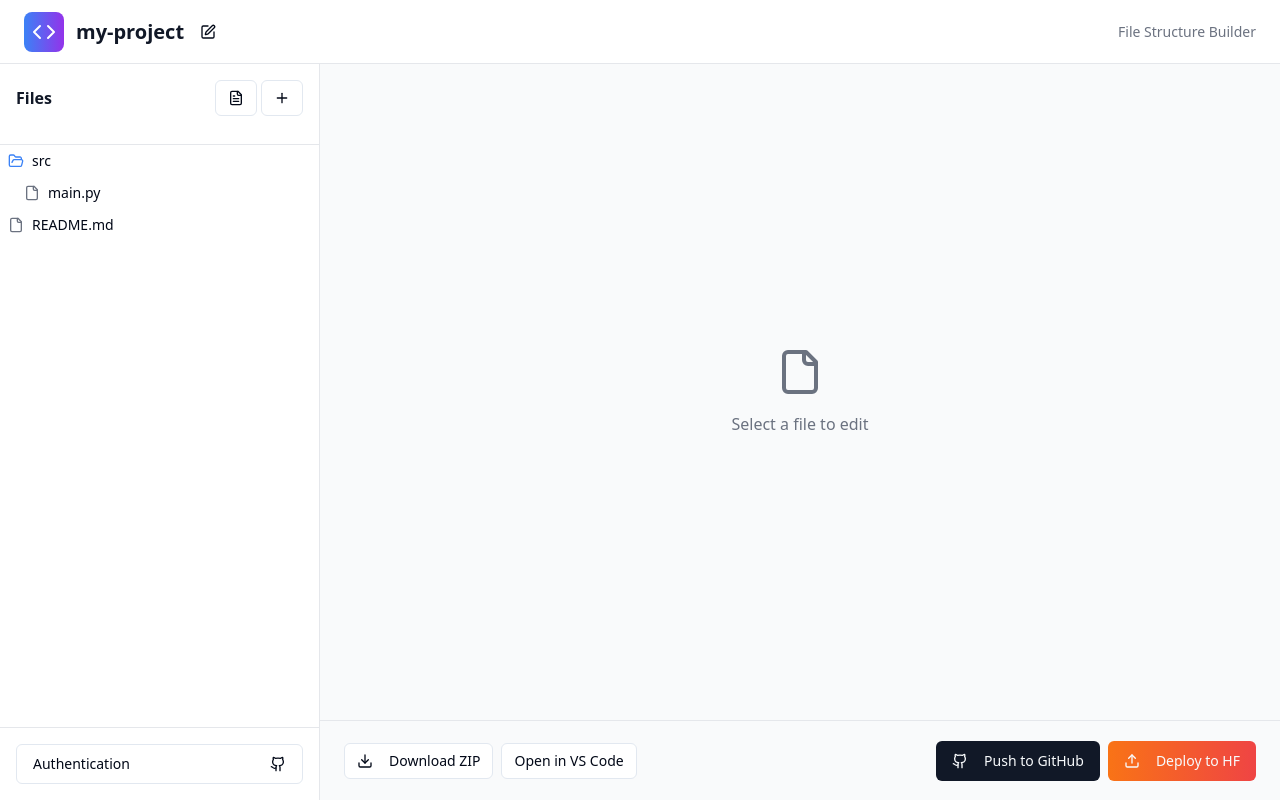
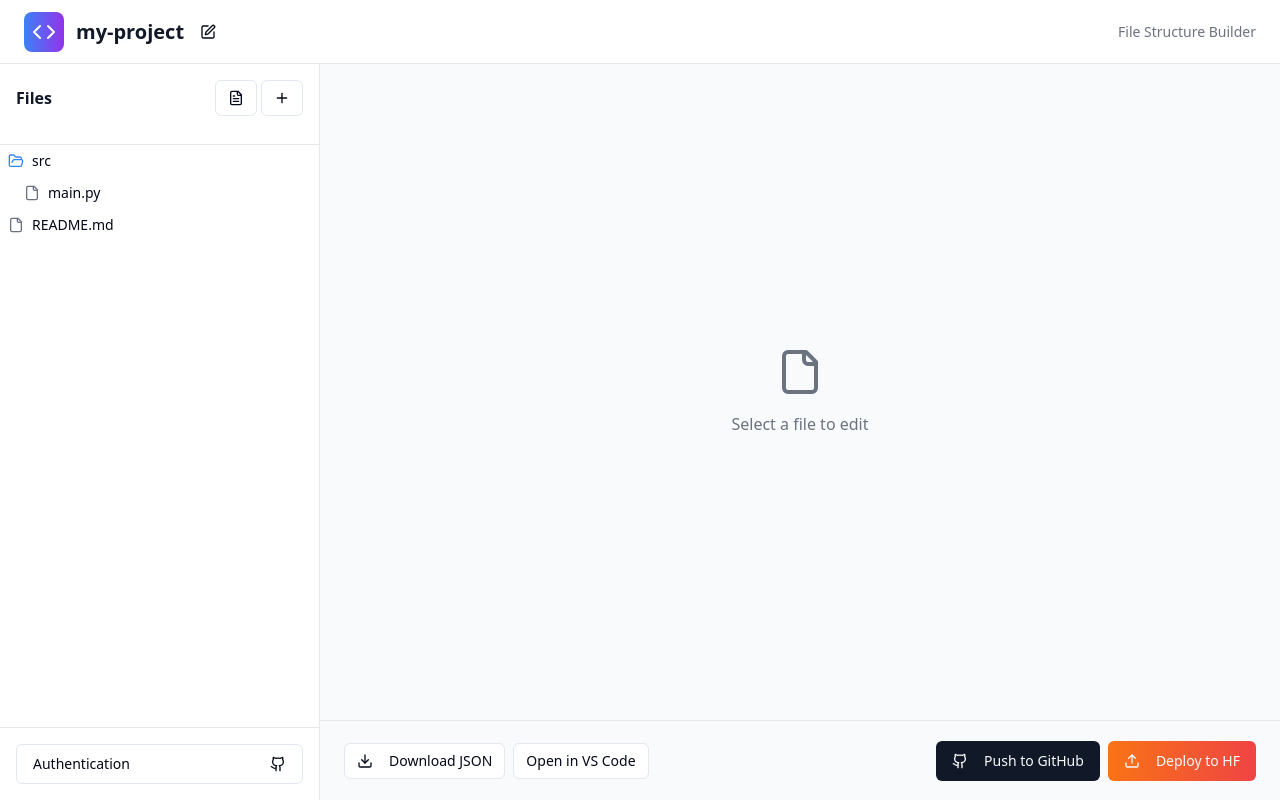
Before and after one commit to rahuljuneja33/Code-Architect-Sync, a React (Vite) app: page / in a window 1280 px wide. Built offline with nearby package versions, Linux system fonts and the light colour scheme.

Commit message:
Rename download to "Download JSON"
Renamed the download button to "Download JSON" to clarify the file format.

```diff
--- a/src/components/ExportPanel.tsx
+++ b/src/components/ExportPanel.tsx
@@ -95,7 +95,7 @@ export const ExportPanel = ({
     return true;
   };
 
-  const downloadAsZip = () => {
+  const downloadAsJson = () => {
     if (!validateProjectStructure()) return;
 
     const structure = JSON.stringify(fileTree, null, 2);
@@ -399,10 +399,10 @@ ${JSON.stringify(fileTree, null, 2)}
           <Button
             variant="outline"
             size="sm"
-            onClick={downloadAsZip}
+            onClick={downloadAsJson}
           >
             <Download className="h-4 w-4 mr-2" />
-            Download ZIP
+            Download JSON
           </Button>
 
           <Button
```
